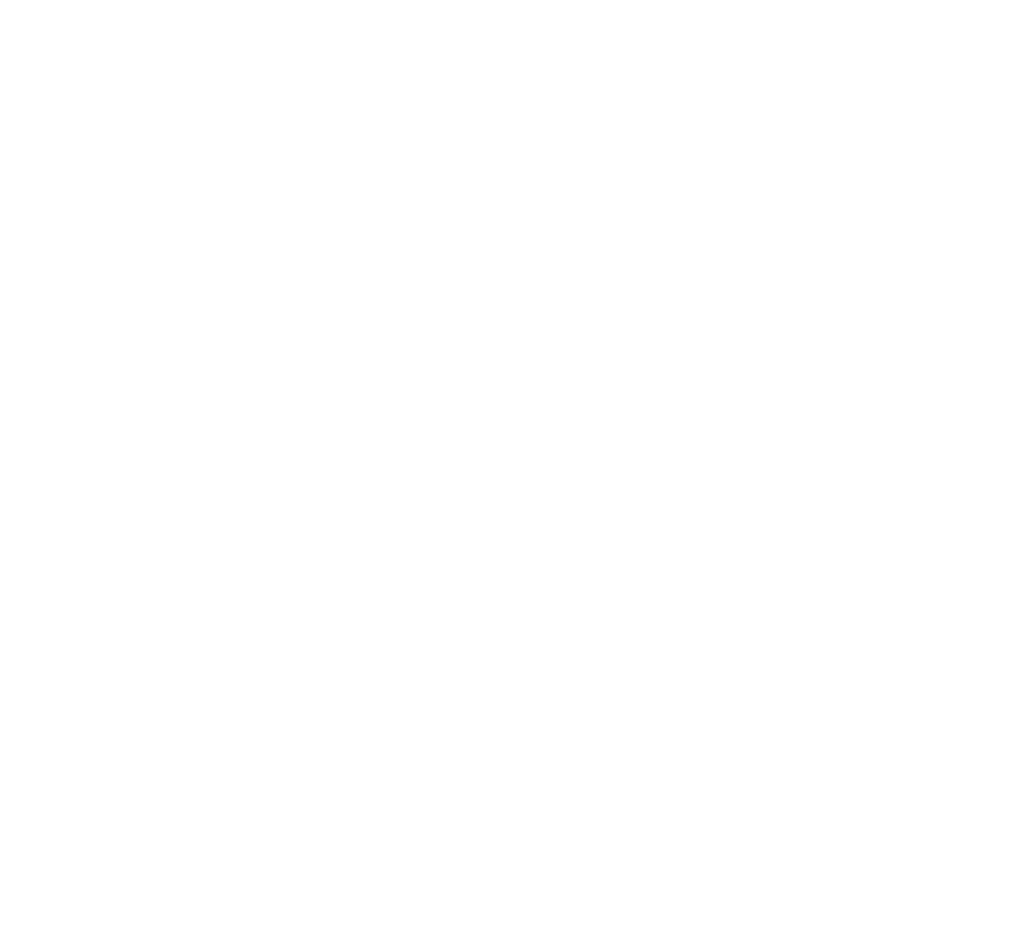
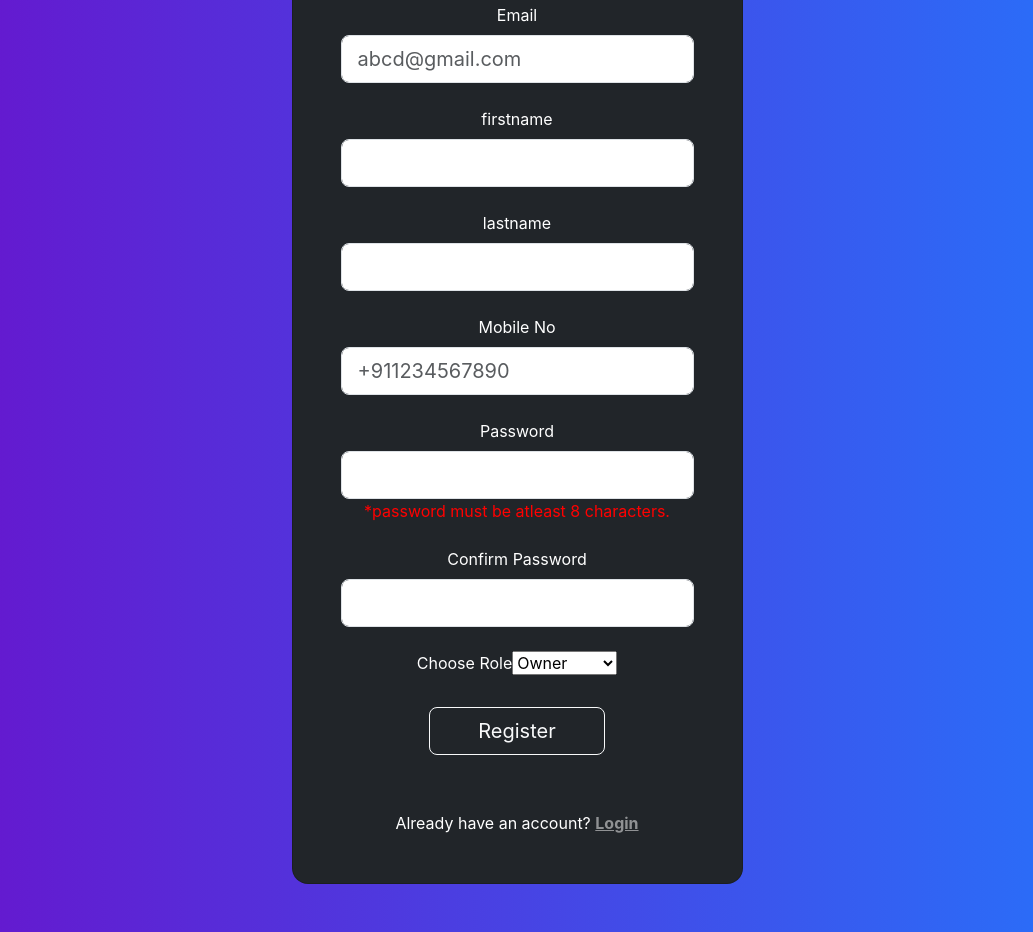
Before and after one commit to AjaysinhRajput2802/EMediCure, a React (Create React App) app in the folder frontend/: page /register in a window 1280 px wide. Shown: the part 340-1272 px from the top of the page, without its empty margins (123-1156 px from the left). Before the commit the page ends 800 px from the top, so only its background shows below. Built offline with nearby package versions, Linux system fonts and the light colour scheme.

Commit message:
Register feature done

```diff
--- a/frontend/src/components/Login.js
+++ b/frontend/src/components/Login.js
@@ -20,11 +20,13 @@ const Login = () => {
         username,
         password,
       })
-    });
+    }).catch(e => console.log(e));
     if(response.status===200){
-      let data = await response.text();
+      let data = await response.json();
       console.log(data);
-      sessionStorage.setItem("UserData",data);
+      localStorage.setItem('user',data.username);
+      localStorage.setItem('refresh_token',data.refresh);
+      localStorage.setItem('access_token',data.access);
       navigate("/");
     }
     else{
--- a/frontend/src/components/Navbar.js
+++ b/frontend/src/components/Navbar.js
@@ -1,9 +1,8 @@
-import React, { useEffect } from "react";
-import { useState } from "react";
+import React from "react";
+import { useNavigate } from "react-router-dom";
 
 const Navbar = () => {
-  const [user, setUser] = useState(sessionStorage.getItem("UserData"));
-  console.log(user);
+  const navigate = useNavigate();
 
   const LogOut = async () => {
     const response = await fetch("http://127.0.0.1:8000/auth/logout/", {
@@ -11,13 +10,15 @@ const Navbar = () => {
       headers: {
         "Content-Type": "application/json",
       },
-      body: JSON.stringify({}),
-    });
+      body: JSON.stringify({refresh:localStorage.getItem('refresh_token')}),
+    }).catch(e => console.log(e));
     if (response.status === 200) {
-      let data = await response.text();
+      let data = await response.json();
       console.log(data);
-      sessionStorage.removeItem("UserData");
-      setUser(null);
+      localStorage.removeItem('user');
+      localStorage.removeItem('refresh_token');
+      localStorage.removeItem('access_token');
+      navigate('/');
     } else {
       alert(response.statusText);
     }
@@ -80,12 +81,12 @@ const Navbar = () => {
             </li>
           </ul>
 
-          {user ? (
+          {localStorage.getItem('user') ? (
             <ul className="navbar-nav d-flex flex-row">
               <li className="btn btn-primary me-3" onClick={LogOut}>
-                <a className="nav-link" href="/">
+                <span className="nav-link">
                   Log Out
-                </a>
+                </span>
               </li>
             </ul>
           ) : (
--- a/frontend/src/components/Register.js
+++ b/frontend/src/components/Register.js
@@ -1,11 +1,227 @@
 import React from "react";
+import { useState } from "react";
+import { useNavigate } from "react-router-dom";
 
 const Register = () => {
-    return (
-        <div>
-            <h1>Register</h1>
+  const [username, setUsername] = useState();
+  const [email, setEmail] = useState();
+  const [firstname, setFirstname] = useState();
+  const [lastname, setLastname] = useState();
+  const [password, setPassword] = useState();
+  const [mobile, setMobile] = useState();
+  const [role, setRole] = useState();
+
+  const navigate = useNavigate();
+
+  const handleSubmit = async (e) => {
+    e.preventDefault();
+    //var mailformat = /^\w+([\.-]?\w+)*@\w+([\.-]?\w+)*(\.\w{2,3})+$/;
+    const confirmPass = e.target[5].value;
+
+    /*if(!email.match(mailformat))
+    {
+        alert("Enter valid email address !");
+        return;
+    }
+    if(password!==confirmPass)
+    {
+        alert("Confirm password and password are not same !");
+        return;
+    }*/
+
+    const response = await fetch("http://127.0.0.1:8000/auth/register/", {
+      method: "POST",
+      headers: {
+        "Content-Type": "application/json",
+      },
+      body: JSON.stringify({
+        username,
+        email,
+        first_name: firstname,
+        last_name: lastname,
+        password,
+        confirm_password: confirmPass,
+        profile: {
+          mobileNo: mobile,
+          role,
+        },
+      }),
+    }).catch((e) => console.log(e));
+    let data = await response.json();
+    console.log(data);
+    if (response.status === 200) {
+      localStorage.setItem("user", data.username);
+      localStorage.setItem("refresh_token", data.refresh);
+      localStorage.setItem("access_token", data.access);
+      navigate("/");
+    } else {
+      if (data.username)
+        document.getElementById("usernameError").innerHTML = "*" + data.username[0];
+      else document.getElementById("usernameError").innerHTML = "";
+      if (data.email)
+        document.getElementById("emailError").innerHTML = "*" + data.email[0];
+      else document.getElementById("emailError").innerHTML = "";
+      if (data.password)
+        document.getElementById("passwordError").innerHTML =
+          "*" + data.password[0];
+      else document.getElementById("passwordError").innerHTML = "";
+      if (data.confirm_password)
+        document.getElementById("confpassError").innerHTML =
+          "*" + data.confirm_password[0];
+      else if (data.non_field_errors)
+        document.getElementById("confpassError").innerHTML =
+          "*" + data.non_field_errors;
+      else document.getElementById("confpassError").innerHTML = "";
+      if (data.profile)
+        document.getElementById("mobileError").innerHTML =
+          "*" + data.profile.mobileNo[0];
+      else document.getElementById("mobileError").innerHTML = "";
+    }
+  };
+
+  return (
+    <section className="gradient-custom">
+      <div className="container py-5 h-100">
+        <div className="row d-flex justify-content-center align-items-center h-100">
+          <div className="col-12 col-md-8 col-lg-6 col-xl-5">
+            <div
+              className="card bg-dark text-white"
+              style={{ borderRadius: "1rem" }}
+            >
+              <div className="card-body p-5 text-center">
+                <div className="mb-md-2 mt-md-4 pb-5">
+                  <h2 className="fw-bold mb-2 text-uppercase">Register</h2>
+                  <p className="text-white-50 mb-5">
+                    Please enter your details!
+                  </p>
+                  <form onSubmit={handleSubmit}>
+                      <label className="form-label">Username</label>
+                      <div className="form-outline form-white mb-4">
+                      <input
+                        type="text"
+                        name="user"
+                        className="form-control form-control-lg"
+                        value={username}
+                        onChange={(e) => setUsername(e.target.value)}
+                        required
+                      />
+                      <span id="usernameError" style={{color:'red'}}></span>
+                    </div>
+
+                    <div className="form-outline form-white mb-4">
+                      <label className="form-label">Email</label>
+                      <input
+                        type="text"
+                        name="email"
+                        className="form-control form-control-lg"
+                        placeholder="abcd@gmail.com"
+                        value={email}
+                        onChange={(e) => setEmail(e.target.value)}
+                        required
+                      />
+                      <span id="emailError" style={{color:'red'}}></span>
+                    </div>
+
+                    <div className="form-outline form-white mb-4">
+                      <label className="form-label">firstname</label>
+                      <input
+                        type="text"
+                        name="firstname"
+                        className="form-control form-control-lg"
+                        value={firstname}
+                        onChange={(e) => setFirstname(e.target.value)}
+                        required
+                      />
+                    </div>
+
+                    <div className="form-outline form-white mb-4">
+                      <label className="form-label">lastname</label>
+                      <input
+                        type="text"
+                        name="lastname"
+                        className="form-control form-control-lg"
+                        value={lastname}
+                        onChange={(e) => setLastname(e.target.value)}
+                        required
+                      />
+                    </div>
+
+                    <div className="form-outline form-white mb-4">
+                      <label className="form-label">Mobile No</label>
+                      <input
+                        type="text"
+                        name="mobile"
+                        className="form-control form-control-lg"
+                        placeholder="+911234567890"
+                        value={mobile}
+                        onChange={(e) => setMobile(e.target.value)}
+                        required
+                      />
+                      <span id="mobileError" style={{color:'red'}}></span>
+                    </div>
+
+                    <div className="form-outline form-white mb-4">
+                      <label className="form-label">Password</label>
+                      <input
+                        type="password"
+                        name="pass"
+                        className="form-control form-control-lg"
+                        value={password}
+                        onChange={(e) => setPassword(e.target.value)}
+                        required
+                      />
+                      <span id="passwordError" style={{color:'red'}}>*password must be atleast 8 characters.</span>
+                    </div>
+
+                    <div className="form-outline form-white mb-4">
+                    <label className="form-label">Confirm Password</label>
+                    <input
+                        type="password"
+                        name="conPass"
+                        className="form-control form-control-lg"
+                        required
+                      />
+                      <span id="confpassError" style={{color:'red'}}></span>
+                    </div>
+
+                    <div className="form-outline form-white mb-4">
+                      <label className="form-label">Choose Role</label>
+                      <select
+                        name="roles"
+                        id="roles"
+                        value={role}
+                        onChange={(e) => setRole(e.target.value)}
+                        required
+                      >
+                        <option value="Owner">Owner</option>
+                        <option value="Supervisor">Supervisor</option>
+                      </select>
+                    </div>
+
+                    <button
+                      className="btn btn-outline-light btn-lg px-5"
+                      type="submit"
+                    >
+                      Register
+                    </button>
+                  </form>
+                </div>
+
+                <div>
+                  <p className="mb-0">
+                    Already have an account?{" "}
+                    <a href="/login" className="text-white-50 fw-bold">
+                      Login
+                    </a>
+                  </p>
+                </div>
+              </div>
+            </div>
+          </div>
         </div>
-    );
+      </div>
+    </section>
+  );
 };
 
 export default Register;
```
Also changed, not shown: 1 other file (tests, documents, lock files or other folders).
